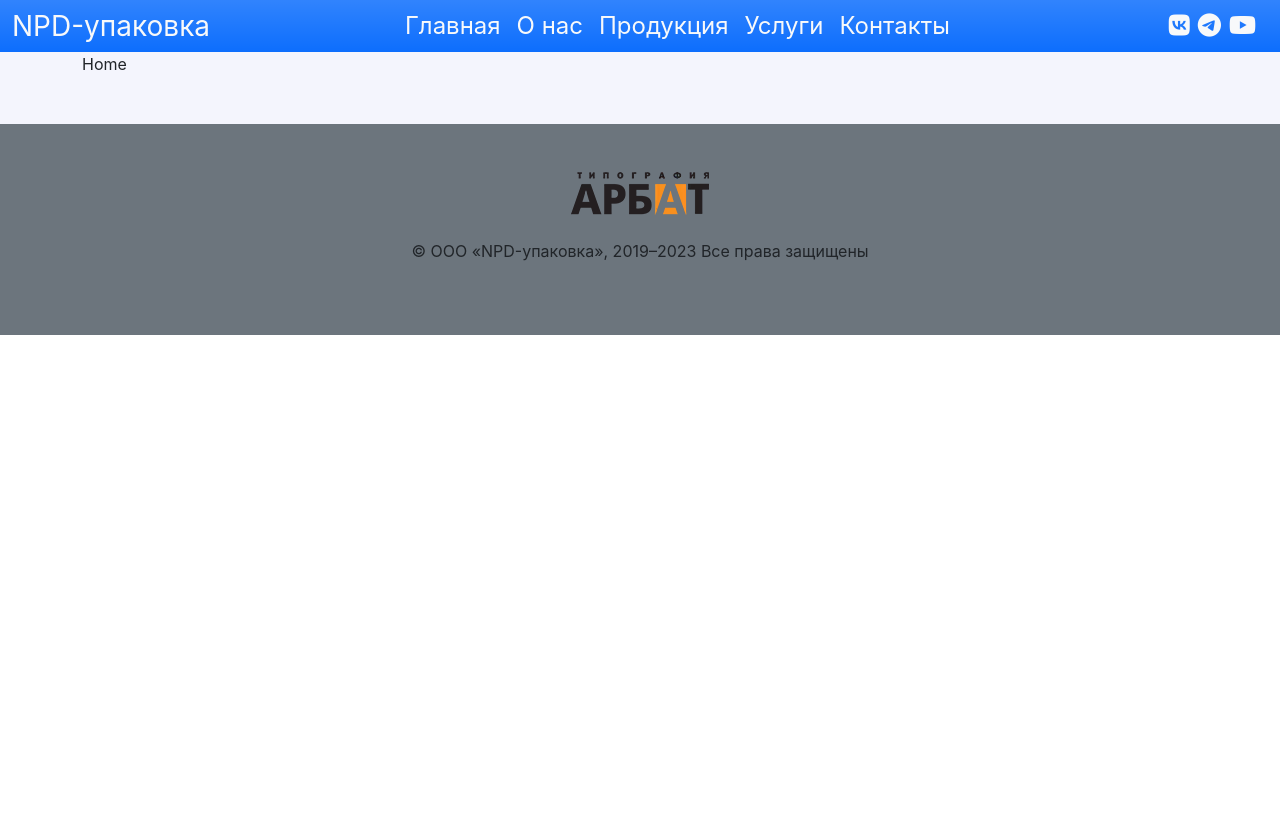
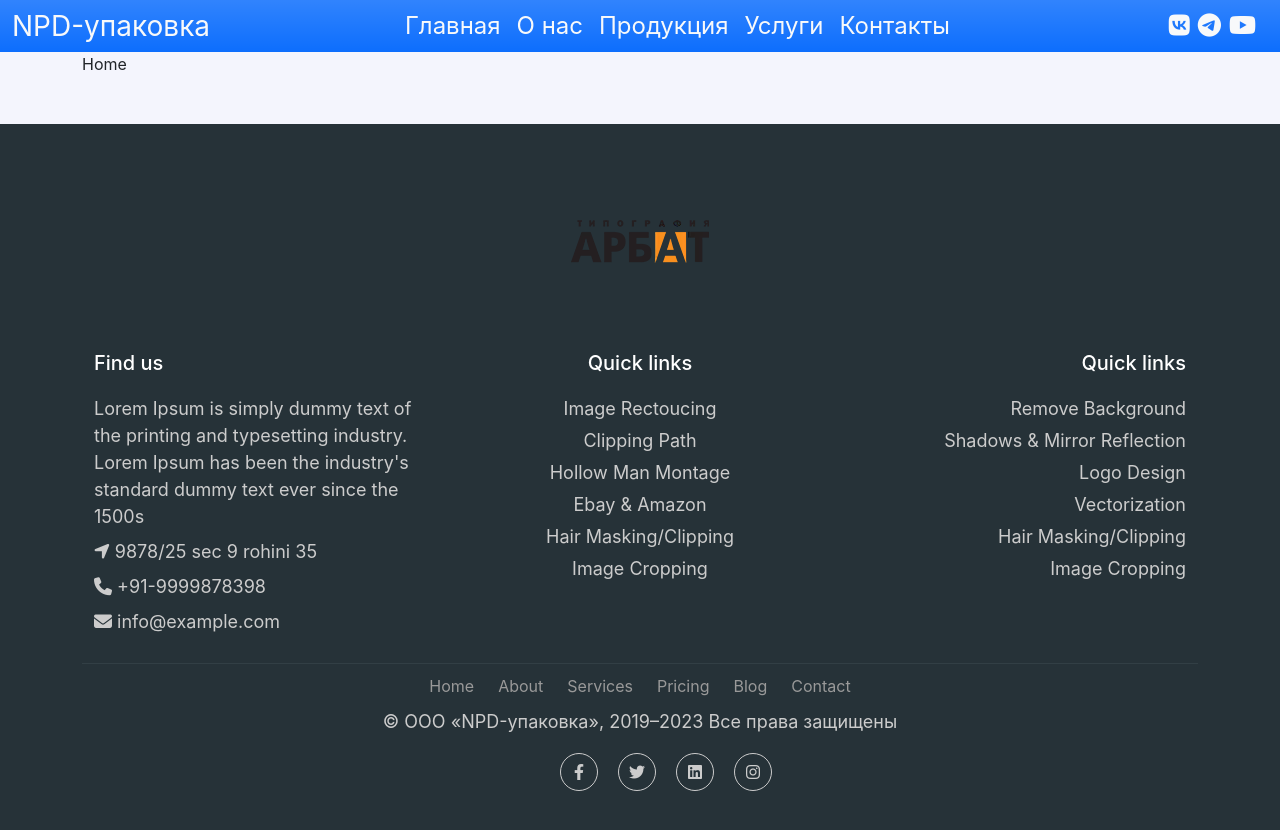
Before and after one commit to VladimirIvancha/com-react-npd-upakovka, a React (Create React App) app: page / in a window 1280 px wide. Before the commit the page ends 800 px from the top, so only its background shows below. Built offline with nearby package versions, Linux system fonts and the light colour scheme.

Commit message:
feat: process footer

```diff
--- a/src/components/About/About.jsx
+++ b/src/components/About/About.jsx
@@ -21,7 +21,7 @@ function About() {
             <div className="text-start col-12 fs-5 my-5">{aboutIntroText}</div>
           </div>
           <div className="row">
-            <div className="col-12 text-center">
+            <div className="col-12 text-center mt-5">
               <div className="fs-2 fw-bold">Наши приоритетные направления</div>
             </div>
           </div>
@@ -89,7 +89,7 @@ function About() {
                 <div className="fs-2 fw-bold">Портфолио</div>
               </div>
             </div>
-            <div className="row">
+            <div className="row my-5">
               <AboutPortfolioSwiper />
             </div>
           </div>
--- a/src/components/Footer/Footer.jsx
+++ b/src/components/Footer/Footer.jsx
@@ -4,14 +4,160 @@ import label from "../../assets/images/logo_black.webp";
 
 function Footer() {
   return (
-    <footer className="footer container-fluid bg-secondary mt-5 py-5">
+    <footer className="footer container-fluid mt-5 py-5">
       <div className="container">
         <div className="col-12">
-          <div className="label text-center">
+          <div className="label text-center my-5">
             <img src={label} alt="Логотип" />
           </div>
-          <div className="copyright d-block text-center my-4">
-            &#169; ООО «NPD-упаковка», 2019–2023 Все права защищены
+          <div class="container bottom_border">
+            <div class="row d-flex justify-content-between">
+              <div class="col-sm-4 col-12 col">
+                <h5 class="headin5_amrc col_white_amrc pt2">Find us</h5>
+                <p class="mb10">
+                  Lorem Ipsum is simply dummy text of the printing and
+                  typesetting industry. Lorem Ipsum has been the industry's
+                  standard dummy text ever since the 1500s
+                </p>
+                <p>
+                  <i class="fa fa-location-arrow"></i> 9878/25 sec 9 rohini 35{" "}
+                </p>
+                <p>
+                  <i class="fa fa-phone"></i> +91-9999878398{" "}
+                </p>
+                <p>
+                  <i class="fa fa fa-envelope"></i> info@example.com{" "}
+                </p>
+              </div>
+              <div class=" col-sm-4 col-md col-6 col text-center">
+                <h5 class="headin5_amrc col_white_amrc pt2">Quick links</h5>
+                <ul class="footer_ul_amrc">
+                  <li>
+                    <a href="#">Image Rectoucing</a>
+                  </li>
+                  <li>
+                    <a href="#">Clipping Path</a>
+                  </li>
+                  <li>
+                    <a href="#">Hollow Man Montage</a>
+                  </li>
+                  <li>
+                    <a href="#">Ebay & Amazon</a>
+                  </li>
+                  <li>
+                    <a href="#">Hair Masking/Clipping</a>
+                  </li>
+                  <li>
+                    <a href="#">Image Cropping</a>
+                  </li>
+                </ul>
+              </div>
+              <div class=" col-sm-4 col-md  col-6 col text-end">
+                <h5 class="headin5_amrc col_white_amrc pt2">Quick links</h5>
+
+                <ul class="footer_ul_amrc">
+                  <li>
+                    <a href="#">Remove Background</a>
+                  </li>
+                  <li>
+                    <a href="#">Shadows & Mirror Reflection</a>
+                  </li>
+                  <li>
+                    <a href="#">Logo Design</a>
+                  </li>
+                  <li>
+                    <a href="#">Vectorization</a>
+                  </li>
+                  <li>
+                    <a href="#">Hair Masking/Clipping</a>
+                  </li>
+                  <li>
+                    <a href="#">Image Cropping</a>
+                  </li>
+                </ul>
+              </div>
+              {/* <div class=" col-sm-4 col-md  col-12 col">
+                <h5 class="headin5_amrc col_white_amrc pt2">Follow us</h5>
+
+                <ul class="footer_ul2_amrc">
+                  <li>
+                    <a href="#">
+                      <i class="fab fa-twitter fleft padding-right"></i>{" "}
+                    </a>
+                    <p>
+                      Lorem Ipsum is simply dummy text of the printing...
+                      <a href="#">https://www.lipsum.com/</a>
+                    </p>
+                  </li>
+                  <li>
+                    <a href="#">
+                      <i class="fab fa-twitter fleft padding-right"></i>{" "}
+                    </a>
+                    <p>
+                      Lorem Ipsum is simply dummy text of the printing...
+                      <a href="#">https://www.lipsum.com/</a>
+                    </p>
+                  </li>
+                  <li>
+                    <a href="#">
+                      <i class="fab fa-twitter fleft padding-right"></i>{" "}
+                    </a>
+                    <p>
+                      Lorem Ipsum is simply dummy text of the printing...
+                      <a href="#">https://www.lipsum.com/</a>
+                    </p>
+                  </li>
+                </ul>
+              </div> */}
+            </div>
+          </div>
+
+          <div class="container">
+            <ul class="footer_bottom_ul_amrc">
+              <li>
+                <a href="#">Home</a>
+              </li>
+              <li>
+                <a href="#">About</a>
+              </li>
+              <li>
+                <a href="#">Services</a>
+              </li>
+              <li>
+                <a href="#">Pricing</a>
+              </li>
+              <li>
+                <a href="#">Blog</a>
+              </li>
+              <li>
+                <a href="#">Contact</a>
+              </li>
+            </ul>
+            <p class="text-center">
+              &#169; ООО «NPD-упаковка», 2019–2023 Все права защищены
+            </p>
+            <ul class="social_footer_ul">
+              <li>
+                <a href="#">
+                  <i class="fab fa-facebook-f"></i>
+                </a>
+              </li>
+              <li>
+                <a href="#">
+                  <i class="fab fa-twitter"></i>
+                </a>
+              </li>
+              <li>
+                <a href="#">
+                  <i class="fab fa-linkedin"></i>
+                </a>
+              </li>
+              <li>
+                <a href="#">
+                  <i class="fab fa-instagram"></i>
+                </a>
+              </li>
+            </ul>
           </div>
         </div>
       </div>
--- /dev/null
+++ b/src/components/Footer/Footer.scss
@@ -0,0 +1,126 @@
+.footer {
+  width: 100%;
+  background-color: #263238;
+  min-height: 250px;
+  padding: 10px 0px 25px 0px;
+}
+
+.col_white_amrc {
+  color: #fff;
+}
+
+.pt2 {
+  padding-top: 40px;
+  margin-bottom: 20px;
+}
+
+.footer p {
+  font-size: 18px;
+  color: #ccc;
+  padding-bottom: 0px;
+  margin-bottom: 8px;
+}
+
+.mb10 {
+  padding-bottom: 15px;
+}
+
+.footer_ul_amrc {
+  margin: 0px;
+  list-style-type: none;
+  font-size: 18px;
+  padding: 0px 0px 10px 0px;
+}
+
+.footer_ul_amrc li {
+  padding: 0px 0px 5px 0px;
+}
+
+.footer_ul_amrc li a {
+  color: #ccc;
+  text-decoration: none;
+}
+
+.footer_ul_amrc li a:hover {
+  color: #fff;
+}
+
+.fleft {
+  float: left;
+}
+
+.padding-right {
+  padding-right: 10px;
+}
+
+.footer_ul2_amrc {
+  margin: 0px;
+  list-style-type: none;
+  padding: 0px;
+}
+
+.footer_ul2_amrc li p {
+  display: table;
+}
+
+.footer_ul2_amrc li a:hover {
+  text-decoration: none;
+}
+
+.footer_ul2_amrc li i {
+  margin-top: 5px;
+}
+
+.social_footer_ul {
+  display: table;
+  margin: 15px auto 0 auto;
+  list-style-type: none;
+}
+
+.social_footer_ul li {
+  padding-left: 20px;
+  padding-top: 10px;
+  float: left;
+}
+
+.social_footer_ul li a {
+  color: #ccc;
+  border: 1px solid #ccc;
+  padding: 8px;
+  border-radius: 50%;
+}
+
+.social_footer_ul li i {
+  width: 20px;
+  height: 20px;
+  text-align: center;
+}
+
+.bottom_border {
+  border-bottom: 1px solid #323f45;
+  padding-bottom: 20px;
+}
+
+.footer_bottom_ul_amrc {
+  list-style-type: none;
+  padding: 0px;
+  display: table;
+  margin-top: 10px;
+  margin-right: auto;
+  margin-bottom: 10px;
+  margin-left: auto;
+}
+
+.footer_bottom_ul_amrc li {
+  display: inline;
+}
+
+.footer_bottom_ul_amrc li a {
+  color: #999;
+  margin: 0 12px;
+  text-decoration: none;
+}
+
+.footer_bottom_ul_amrc li a:hover {
+  color: #fff;
+}
--- a/src/components/index.scss
+++ b/src/components/index.scss
@@ -2,4 +2,5 @@
 '../components/mixins',
 '../components/App/App',
 '../components/Layout/Layout',
-'../components/About/AboutPortfolioSwiper/AboutPortfolioSwiper.scss'
+'../components/About/AboutPortfolioSwiper/AboutPortfolioSwiper.scss',
+'../components/Footer/Footer.scss'
--- a/src/pages/index.css
+++ b/src/pages/index.css
@@ -209,5 +209,131 @@ code {
     width: 220px;
   }
 }
+.footer {
+  width: 100%;
+  background-color: #263238;
+  min-height: 250px;
+  padding: 10px 0px 25px 0px;
+}
+
+.col_white_amrc {
+  color: #fff;
+}
+
+.pt2 {
+  padding-top: 40px;
+  margin-bottom: 20px;
+}
+
+.footer p {
+  font-size: 18px;
+  color: #ccc;
+  padding-bottom: 0px;
+  margin-bottom: 8px;
+}
+
+.mb10 {
+  padding-bottom: 15px;
+}
+
+.footer_ul_amrc {
+  margin: 0px;
+  list-style-type: none;
+  font-size: 18px;
+  padding: 0px 0px 10px 0px;
+}
+
+.footer_ul_amrc li {
+  padding: 0px 0px 5px 0px;
+}
+
+.footer_ul_amrc li a {
+  color: #ccc;
+  text-decoration: none;
+}
+
+.footer_ul_amrc li a:hover {
+  color: #fff;
+}
+
+.fleft {
+  float: left;
+}
+
+.padding-right {
+  padding-right: 10px;
+}
+
+.footer_ul2_amrc {
+  margin: 0px;
+  list-style-type: none;
+  padding: 0px;
+}
+
+.footer_ul2_amrc li p {
+  display: table;
+}
+
+.footer_ul2_amrc li a:hover {
+  text-decoration: none;
+}
+
+.footer_ul2_amrc li i {
+  margin-top: 5px;
+}
+
+.social_footer_ul {
+  display: table;
+  margin: 15px auto 0 auto;
+  list-style-type: none;
+}
+
+.social_footer_ul li {
+  padding-left: 20px;
+  padding-top: 10px;
+  float: left;
+}
+
+.social_footer_ul li a {
+  color: #ccc;
+  border: 1px solid #ccc;
+  padding: 8px;
+  border-radius: 50%;
+}
+
+.social_footer_ul li i {
+  width: 20px;
+  height: 20px;
+  text-align: center;
+}
+
+.bottom_border {
+  border-bottom: 1px solid #323f45;
+  padding-bottom: 20px;
+}
+
+.footer_bottom_ul_amrc {
+  list-style-type: none;
+  padding: 0px;
+  display: table;
+  margin-top: 10px;
+  margin-right: auto;
+  margin-bottom: 10px;
+  margin-left: auto;
+}
+
+.footer_bottom_ul_amrc li {
+  display: inline;
+}
+
+.footer_bottom_ul_amrc li a {
+  color: #999;
+  margin: 0 12px;
+  text-decoration: none;
+}
+
+.footer_bottom_ul_amrc li a:hover {
+  color: #fff;
+}
 
 /*# sourceMappingURL=index.css.map */
```
Also changed, not shown: src/components/App/App.scss (line endings or trailing spaces), 1 other file (tests, documents, lock files or other folders).
